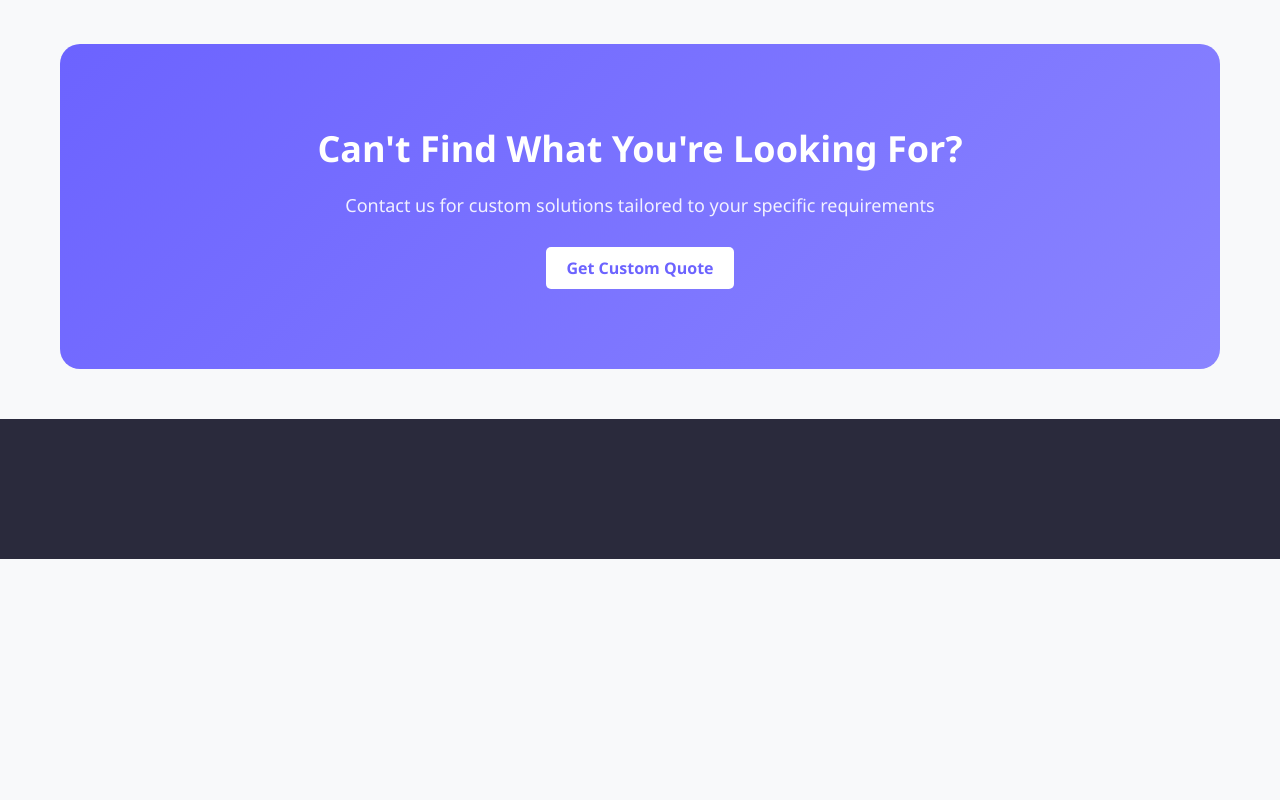
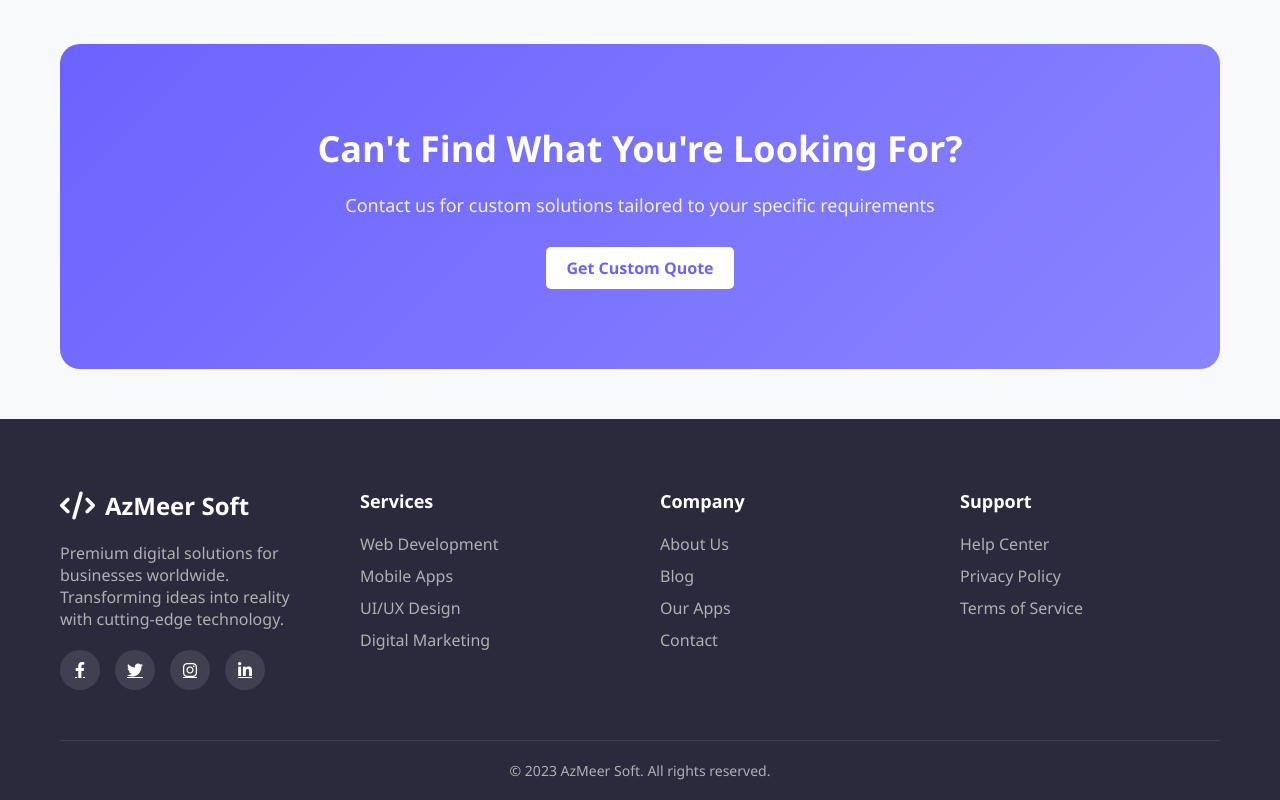
Before and after one commit to azmeer-soft/website, a plain HTML site: page services.html in a window 1280 px wide. Shown: the part 2135-2935 px from the top of the page. Before the commit the page ends 2694 px from the top, so only its background shows below. Drawn offline with Linux system fonts and the light colour scheme.

Commit message:
Update services.html

```diff
--- a/services.html
+++ b/services.html
@@ -57,7 +57,11 @@
             </div>
 
             <div class="service-cards" id="services-container">
-                <!-- Services loaded dynamically -->
+                <!-- Services will be loaded dynamically by JavaScript -->
+                <div style="text-align: center; padding: 40px; color: var(--text-light);">
+                    <i class="fas fa-spinner fa-spin" style="font-size: 24px; margin-bottom: 15px;"></i>
+                    <p>Loading services...</p>
+                </div>
             </div>
         </div>
     </section>
@@ -75,11 +79,65 @@
     <footer>
         <div class="container">
             <div class="footer-content">
-                <!-- Same footer as index.html -->
+                <div class="footer-column">
+                    <a href="index.html" class="logo" style="color: white;">
+                        <i class="fas fa-code"></i>
+                        <span>AzMeer Soft</span>
+                    </a>
+                    <p style="margin: 20px 0; color: #b0b0b0;">Premium digital solutions for businesses worldwide. Transforming ideas into reality with cutting-edge technology.</p>
+                    <div class="social-links">
+                        <a href="#"><i class="fab fa-facebook-f"></i></a>
+                        <a href="#"><i class="fab fa-twitter"></i></a>
+                        <a href="#"><i class="fab fa-instagram"></i></a>
+                        <a href="#"><i class="fab fa-linkedin-in"></i></a>
+                    </div>
+                </div>
+                <div class="footer-column">
+                    <h3>Services</h3>
+                    <ul class="footer-links">
+                        <li><a href="services.html">Web Development</a></li>
+                        <li><a href="services.html">Mobile Apps</a></li>
+                        <li><a href="services.html">UI/UX Design</a></li>
+                        <li><a href="services.html">Digital Marketing</a></li>
+                    </ul>
+                </div>
+                <div class="footer-column">
+                    <h3>Company</h3>
+                    <ul class="footer-links">
+                        <li><a href="about.html">About Us</a></li>
+                        <li><a href="blog.html">Blog</a></li>
+                        <li><a href="ourapps.html">Our Apps</a></li>
+                        <li><a href="contact.html">Contact</a></li>
+                    </ul>
+                </div>
+                <div class="footer-column">
+                    <h3>Support</h3>
+                    <ul class="footer-links">
+                        <li><a href="#">Help Center</a></li>
+                        <li><a href="#">Privacy Policy</a></li>
+                        <li><a href="#">Terms of Service</a></li>
+                    </ul>
+                </div>
+            </div>
+            <div class="copyright">
+                <p>&copy; 2023 AzMeer Soft. All rights reserved.</p>
             </div>
         </div>
     </footer>
 
     <script src="script.js"></script>
+    <script>
+        // Debug helper - you can remove this in production
+        console.log('Services page loaded');
+        // Force services load if not loaded automatically
+        setTimeout(() => {
+            if (document.getElementById('services-container').children.length <= 1) {
+                console.log('Forcing services load...');
+                if (typeof loadServices === 'function') {
+                    loadServices();
+                }
+            }
+        }, 1000);
+    </script>
 </body>
 </html>
```
